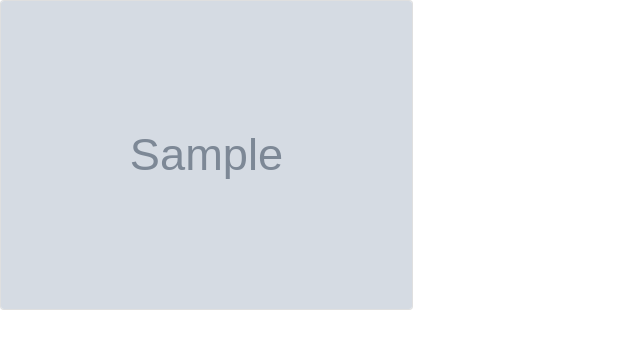
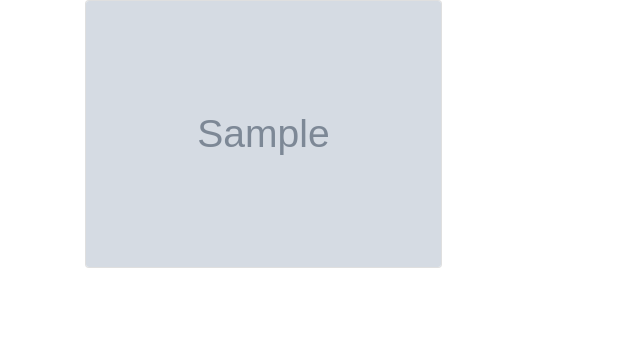
Before and after one commit to Ammoh-Moringa/The-Gallery, a Django app: page / in a window 1280 px wide. Shown: the part 56-405 px from the top of the page, without its empty margins (0-640 px from the left). Run offline with Django 3.2, Linux system fonts and the light colour scheme; tables that the repository leaves empty hold one stand-in row (values such as "Sample post"); grey boxes marked "Sample" are stand-in pictures; some libraries are stand-ins or nearby versions.

Commit message:
Add search html

```diff
--- a/Gallery/templates/pictures/index.html
+++ b/Gallery/templates/pictures/index.html
@@ -2,7 +2,7 @@
 
 
 {% block content %}
-<div class="card-columns">
+<div class="card-columns  container">
   {% for image in images %}
   <div class="card" data-toggle="modal" data-target="#{{image.id}}">
       <img src="{{image.image.url}}" alt="{{image.name}}" class="card-img">
```
Also changed, not shown: Gallery/templates/pictures/search.html (added).
